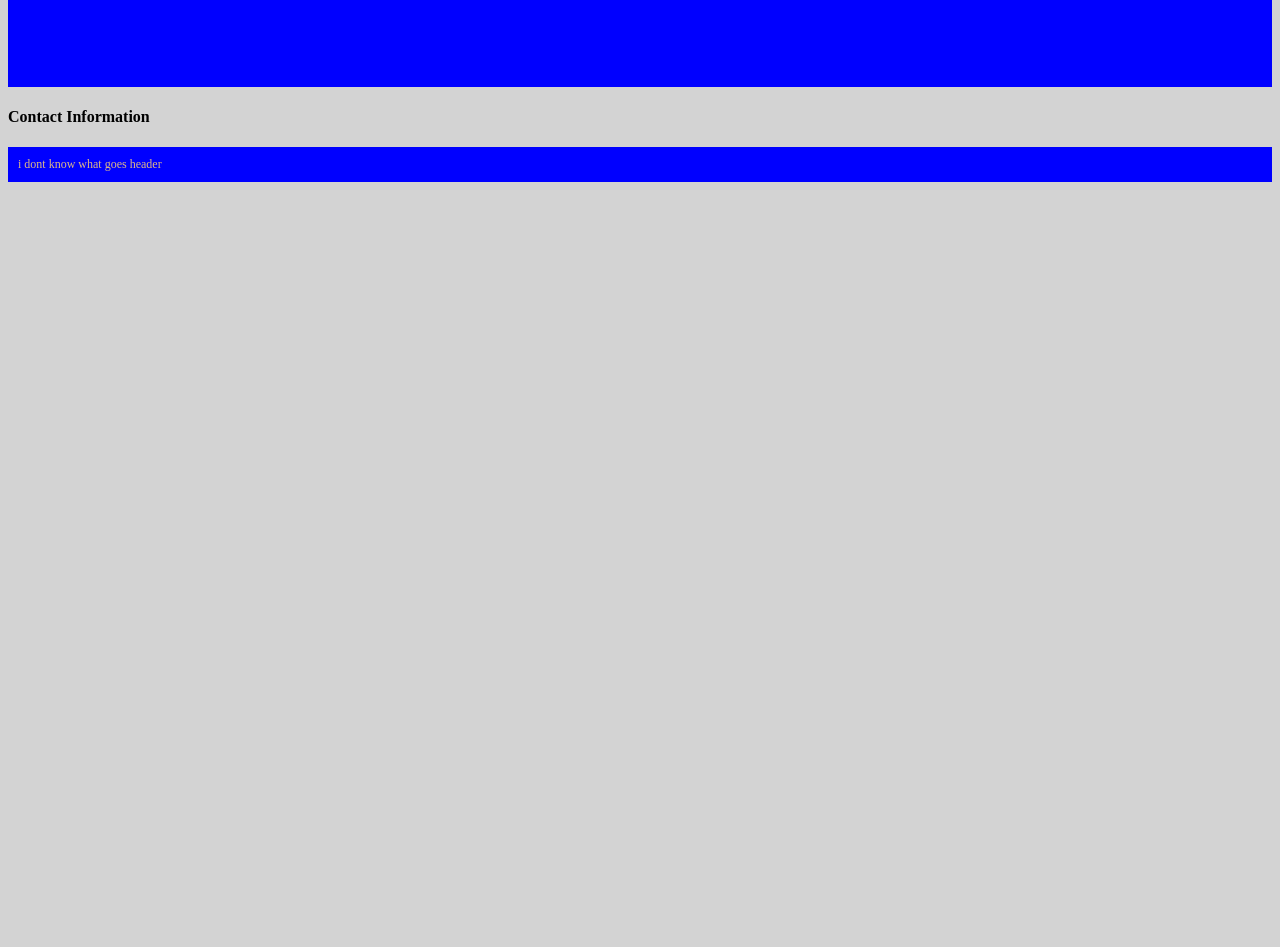
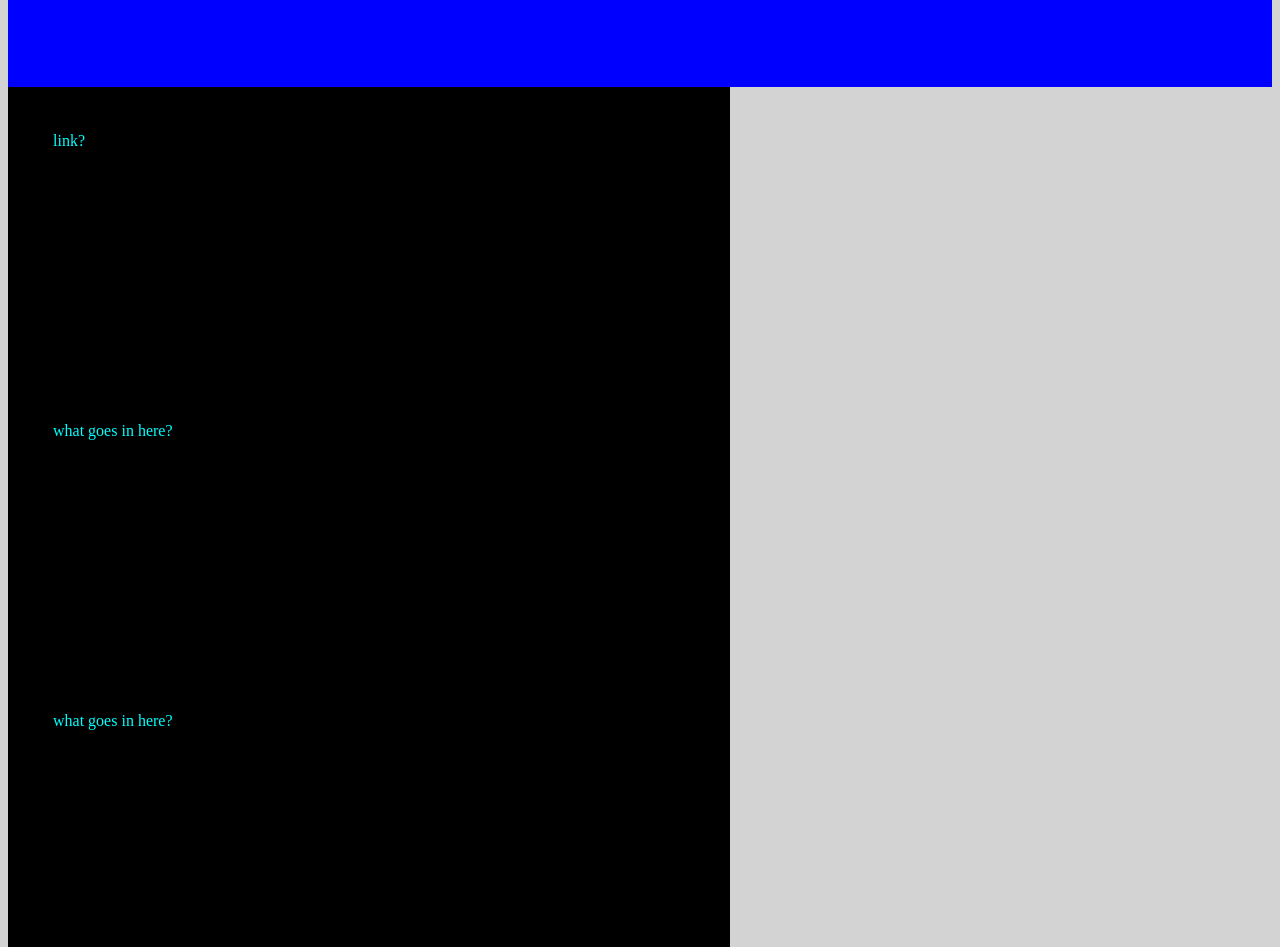
Before and after one commit to sejinki/Portfolio, a plain HTML site: page index.html in a window 1280 px wide. Shown: the part 205-1152 px from the top of the page. Before the commit the page ends 800 px from the top, so only its background shows below. Drawn offline with Linux system fonts and the light colour scheme.

Commit message:
progress

```diff
--- a/index.html
+++ b/index.html
@@ -12,10 +12,27 @@
         <h1>Portfolio</h1>
         <p>Projects</p>
     </header>
+    <section class="project">
+        <div>
+            link?
+        </div>
+    </section>
+    <section class="project">
+        what goes in here?
+
+    </section>
+    <section class="project">
+        what goes in here?
+
+    </section>
+    <section class="project">
+        what goes in here?
+
+    </section>
+
     <h4>Contact Information</h4>
+</body>
 <footer>i dont know what goes header
 
 </footer>
-
-</body>
 </html>
--- a/style.css
+++ b/style.css
@@ -7,8 +7,17 @@ body {
     color: burlywood;
     background: blue;
     font-size:20px;
-    border: 10px
+    border: 20px
 
+  }
+
+  .project {
+    padding: 45px;
+    color:aqua;
+    width: 50%;
+    height: 200px;
+    background-color: black;
+    flex-wrap: wrap;
   }
 
   footer {
```
